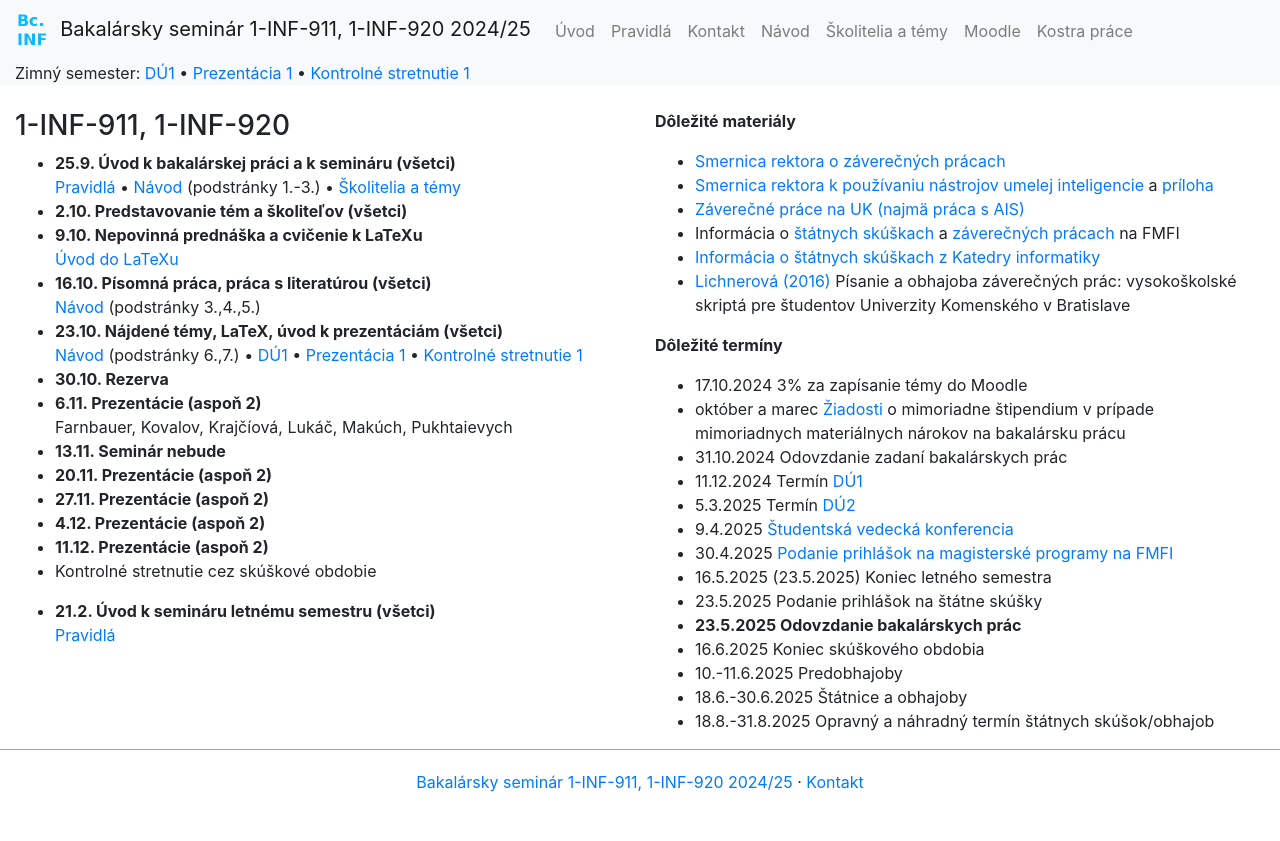
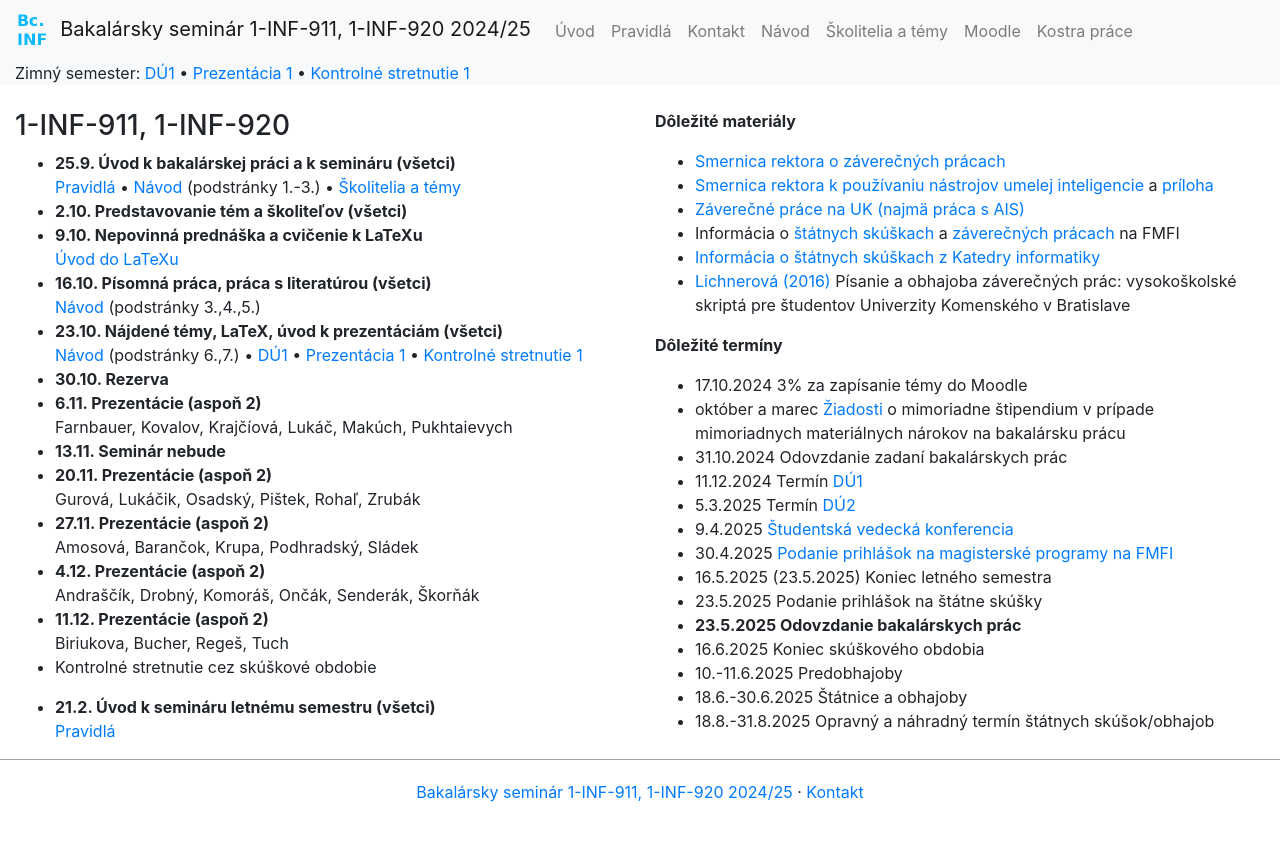
Before and after one commit to bbrejova/bcinf, a Jekyll site: the page built from index.md, in a window 1280 px wide. Shown: the top 841 px of the page. Built offline with Jekyll 4.4.1, drawn with Linux system fonts in a browser that asks for light colours; nearby versions of some CDN libraries.

Commit message:
Rozdelenie prezentacii

```diff
--- a/index.md
+++ b/index.md
@@ -40,9 +40,13 @@ layout: index
 Farnbauer, Kovalov, Krajčíová, Lukáč, Makúch, Pukhtaievych<br>
 * **13.11. Seminár nebude**
 * **20.11. Prezentácie (aspoň 2)**<br>
+Gurová, Lukáčik, Osadský, Pištek, Rohaľ, Zrubák
 * **27.11. Prezentácie (aspoň 2)**<br>
+Amosová, Barančok, Krupa, Podhradský, Sládek
 * **4.12. Prezentácie (aspoň 2)**<br>
+Andraščík, Drobný, Komoráš, Ončák, Senderák, Škorňák
 * **11.12. Prezentácie (aspoň 2)**<br>
+Biriukova, Bucher, Regeš, Tuch
 * Kontrolné stretnutie cez skúškové obdobie
 
 * **21.2. Úvod k semináru letnému semestru (všetci)**<br>
```
